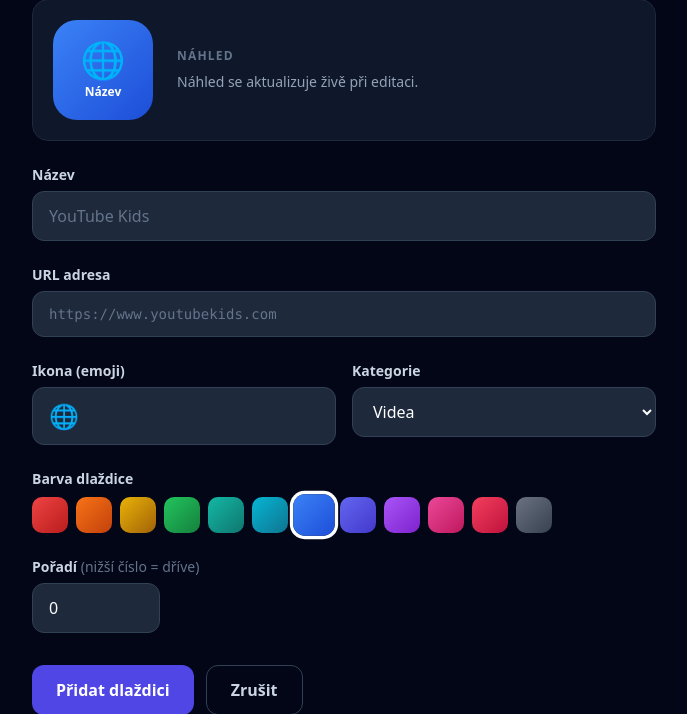
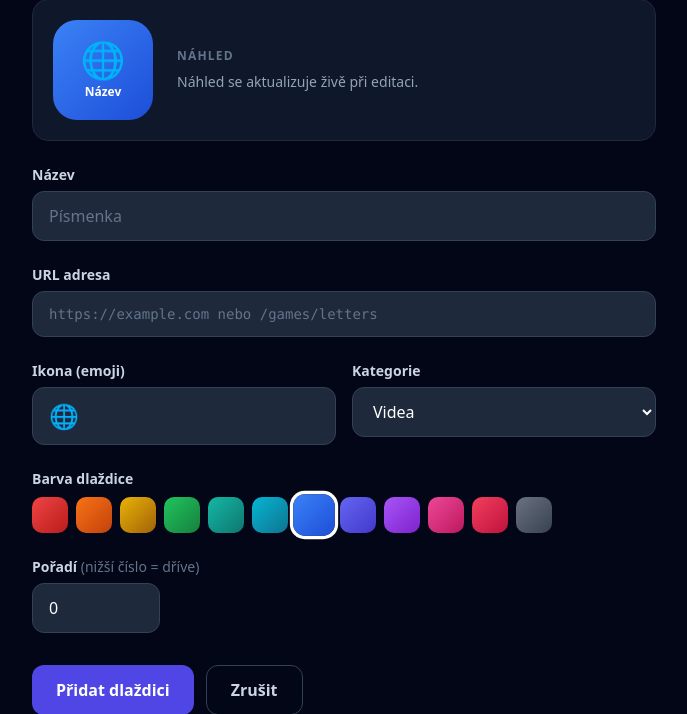
Before and after one commit to Expancion/nexusys-Kids, a Flask app: page /admin/tiles/new in a window 1280 px wide. Shown: the part 82-796 px from the top of the page, without its empty margins (296-983 px from the left). Run offline with Flask 3, Linux system fonts and the light colour scheme; the visitor is signed in with stand-in values (Sample User, id 1); some libraries are stand-ins or nearby versions.

Commit message:
add url to kiosk fixes, added local url

```diff
--- a/app/templates/admin/tile_form.html
+++ b/app/templates/admin/tile_form.html
@@ -52,7 +52,7 @@
         <label class="block text-sm font-bold text-slate-300 mb-1.5">Název</label>
         <input type="text" name="name" required maxlength="80"
                value="{{ tile.name if tile else '' }}"
-               placeholder="YouTube Kids"
+               placeholder="Písmenka"
                oninput="document.getElementById('preview-name').textContent = this.value || 'Název'"
                class="w-full rounded-xl bg-slate-800 border border-slate-700 px-4 py-3 text-white
                       placeholder:text-slate-500 focus:outline-none focus:border-indigo-500
@@ -62,9 +62,9 @@
       <!-- URL -->
       <div>
         <label class="block text-sm font-bold text-slate-300 mb-1.5">URL adresa</label>
-        <input type="url" name="url" required maxlength="255"
+        <input type="text" name="url" required maxlength="255"
                value="{{ tile.url if tile else '' }}"
-               placeholder="https://www.youtubekids.com"
+               placeholder="https://example.com nebo /games/letters"
                class="w-full rounded-xl bg-slate-800 border border-slate-700 px-4 py-3 text-white
                       placeholder:text-slate-500 focus:outline-none focus:border-indigo-500
                       focus:ring-1 focus:ring-indigo-500 transition font-mono text-sm" />
```
